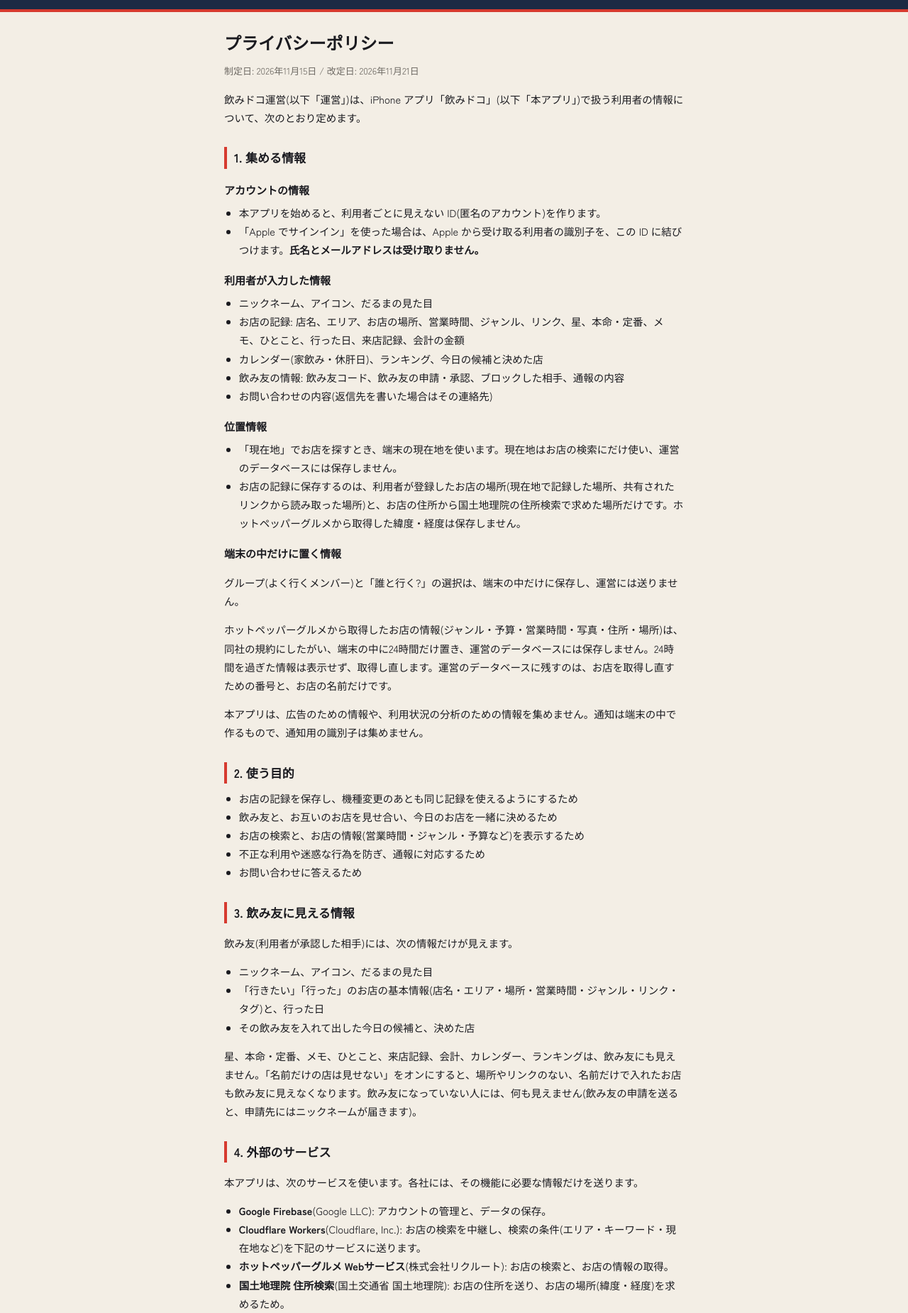
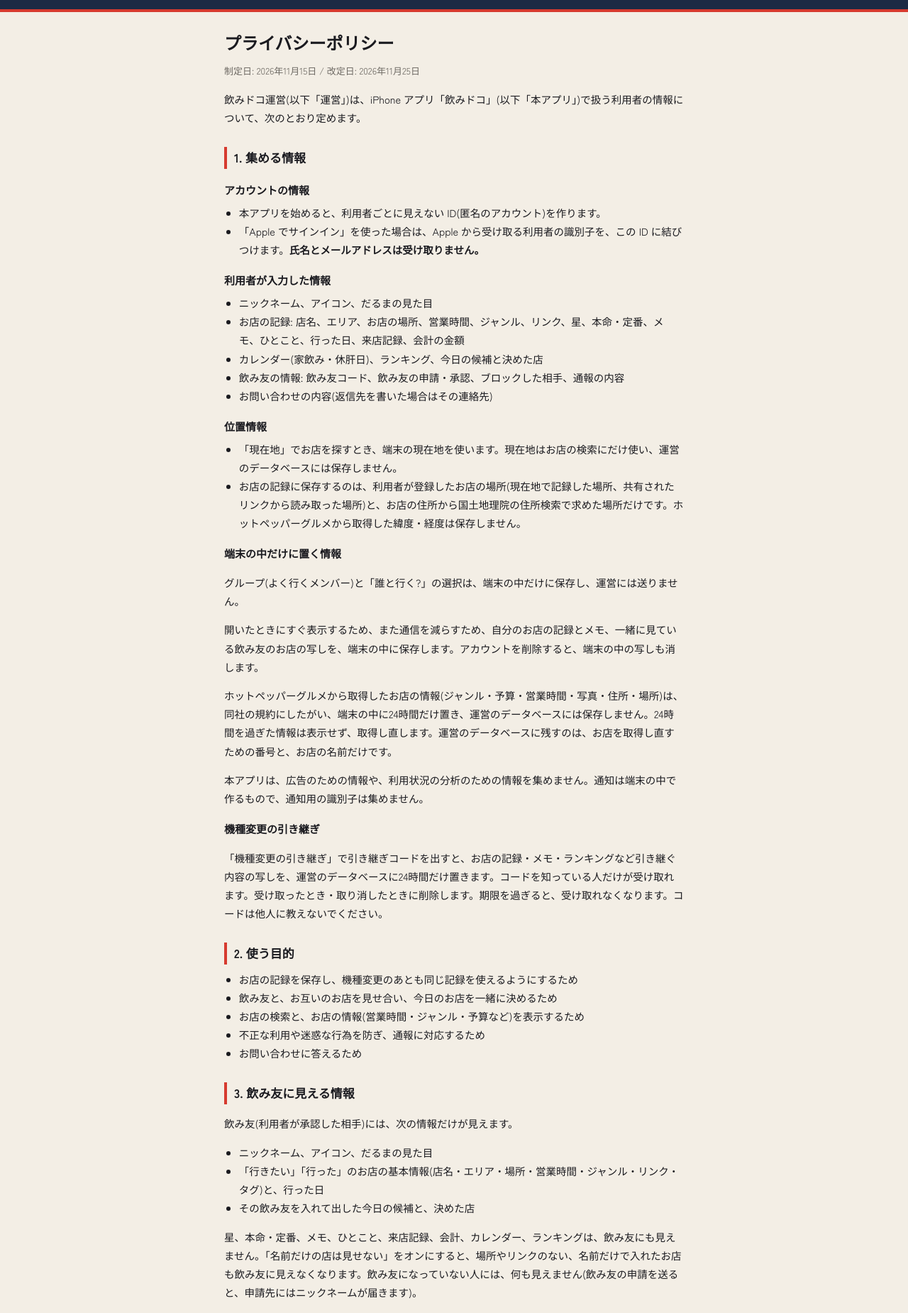
Before and after one commit to rokunanabox/rokunanabox.github.io, a plain HTML site: page nomidoko/privacy.html in a window 1280 px wide. Shown: the part 90-1940 px from the top of the page at 71% size. Drawn offline with Linux system fonts and the light colour scheme; a web font is replaced by a local one.

Commit message:
飲みドコ: サポートとプライバシーポリシーを最新の機能に合わせる(機種変更の引き継ぎ・端末への保存・探せる地域・ランキング)
Co-Authored-By: Claude Opus 5.5 <noreply@anthropic.com>

```diff
--- a/nomidoko/privacy.html
+++ b/nomidoko/privacy.html
@@ -13,7 +13,7 @@
 <header class="hd"><div class="wrap"><a class="logo" href="support.html">飲み<span>ドコ</span></a><p>飲み友と、今夜の一軒を。</p></div></header>
 <main class="wrap">
 <h1>プライバシーポリシー</h1>
-<p class="date">制定日: 2026年11月15日 / 改定日: 2026年11月21日</p>
+<p class="date">制定日: 2026年11月15日 / 改定日: 2026年11月25日</p>
 <p>飲みドコ運営(以下「運営」)は、iPhone アプリ「飲みドコ」(以下「本アプリ」)で扱う利用者の情報について、次のとおり定めます。</p>
 
 <h2>1. 集める情報</h2>
@@ -37,8 +37,12 @@
 </ul>
 <h3>端末の中だけに置く情報</h3>
 <p>グループ(よく行くメンバー)と「誰と行く?」の選択は、端末の中だけに保存し、運営には送りません。</p>
+<p>開いたときにすぐ表示するため、また通信を減らすため、自分のお店の記録とメモ、一緒に見ている飲み友のお店の写しを、端末の中に保存します。アカウントを削除すると、端末の中の写しも消します。</p>
 <p>ホットペッパーグルメから取得したお店の情報(ジャンル・予算・営業時間・写真・住所・場所)は、同社の規約にしたがい、端末の中に24時間だけ置き、運営のデータベースには保存しません。24時間を過ぎた情報は表示せず、取得し直します。運営のデータベースに残すのは、お店を取得し直すための番号と、お店の名前だけです。</p>
 <p>本アプリは、広告のための情報や、利用状況の分析のための情報を集めません。通知は端末の中で作るもので、通知用の識別子は集めません。</p>
+
+<h3>機種変更の引き継ぎ</h3>
+<p>「機種変更の引き継ぎ」で引き継ぎコードを出すと、お店の記録・メモ・ランキングなど引き継ぐ内容の写しを、運営のデータベースに24時間だけ置きます。コードを知っている人だけが受け取れます。受け取ったとき・取り消したときに削除します。期限を過ぎると、受け取れなくなります。コードは他人に教えないでください。</p>
 
 <h2>2. 使う目的</h2>
 <ul>
@@ -64,7 +68,7 @@
   <li><b>Google Firebase</b>(Google LLC): アカウントの管理と、データの保存。</li>
   <li><b>Cloudflare Workers</b>(Cloudflare, Inc.): お店の検索を中継し、検索の条件(エリア・キーワード・現在地など)を下記のサービスに送ります。</li>
   <li><b>ホットペッパーグルメ Webサービス</b>(株式会社リクルート): お店の検索と、お店の情報の取得。</li>
-  <li><b>国土地理院 住所検索</b>(国土交通省 国土地理院): お店の住所を送り、お店の場所(緯度・経度)を求めるため。</li>
+  <li><b>国土地理院 住所検索</b>(国土交通省 国土地理院): お店の住所(ホットペッパーグルメの住所や、共有された文の住所)を送り、お店の場所(緯度・経度)を求めるため。</li>
   <li><b>Google マップ</b>(Google LLC): 共有された Google マップの短いリンクを、お店の名前と場所を読み取れる形に直すため。</li>
   <li><b>Apple</b>: 「Apple でサインイン」と、地図の表示。</li>
 </ul>
```
Also changed, not shown: nomidoko/support.html (+6 -4 lines).
